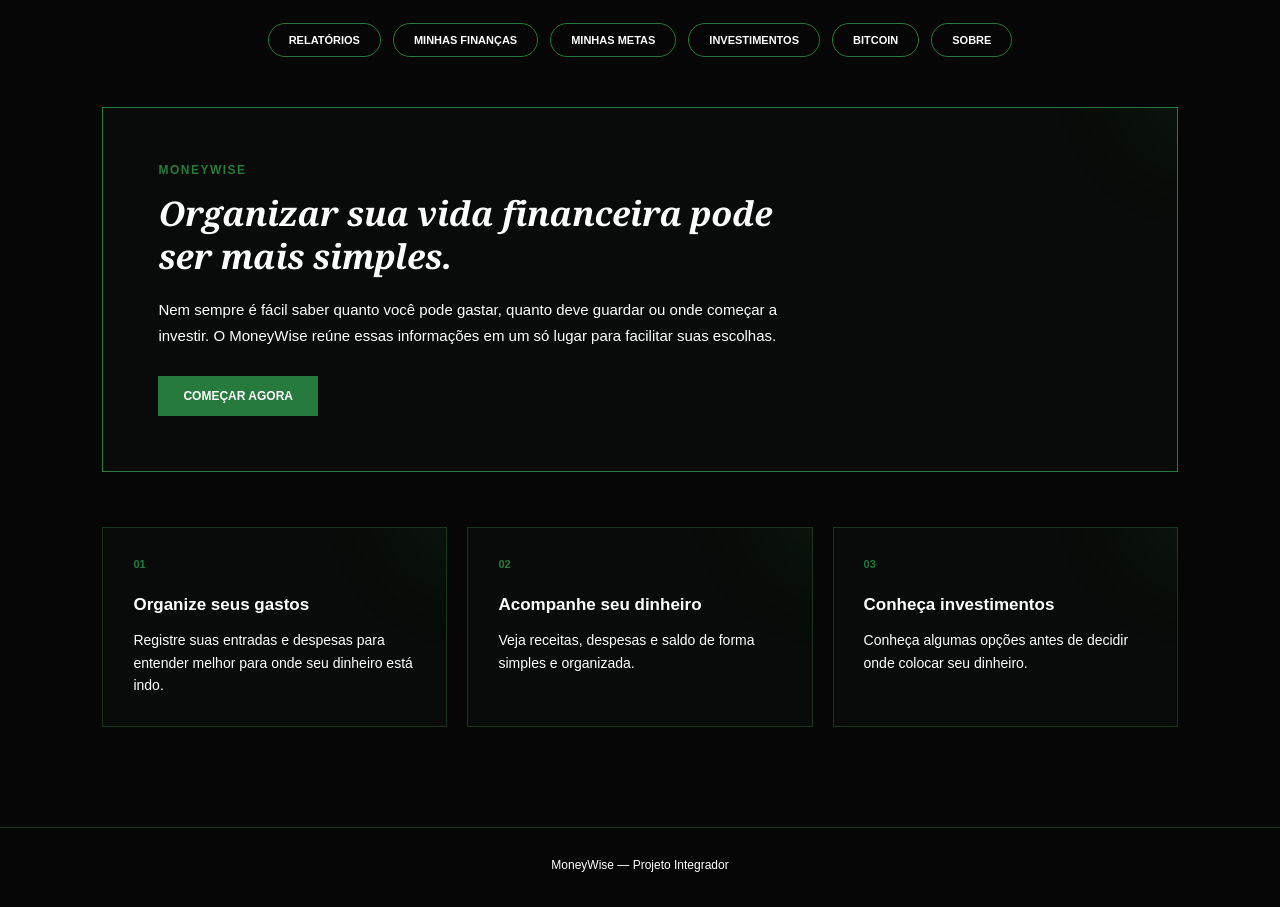
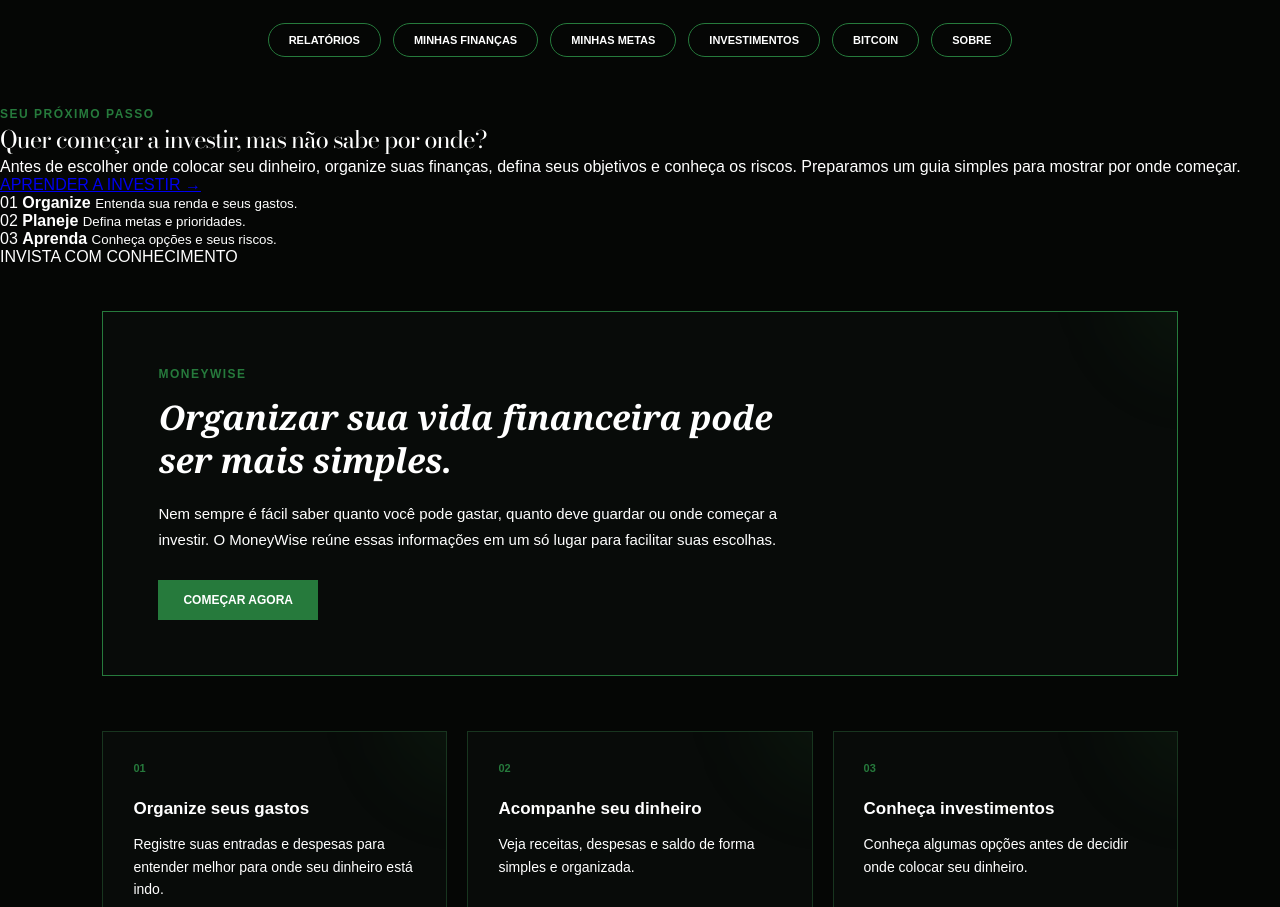
Before and after one commit to luskinha11/MoneyWise, a website with bundled scripts: page index.html in a window 1280 px wide. Shown: the part 1532-2439 px from the top of the page. Built offline with nearby package versions, Linux system fonts and the light colour scheme; no server answers.

Commit message:
Adiciona chamada para guia de investimentos na página inicial

```diff
--- a/index.html
+++ b/index.html
@@ -389,6 +389,46 @@
 </section>
 
 
+        <!-- DIRECIONAMENTO PARA INVESTIMENTOS -->
+
+        <section class="home-investment-guide">
+
+            <div class="home-investment-copy">
+                <p class="label">SEU PRÓXIMO PASSO</p>
+                <h2>Quer começar a investir, mas não sabe por onde?</h2>
+                <p>
+                    Antes de escolher onde colocar seu dinheiro, organize suas finanças,
+                    defina seus objetivos e conheça os riscos. Preparamos um guia simples
+                    para mostrar por onde começar.
+                </p>
+                <a href="investimentos.html" class="home-investment-button">
+                    APRENDER A INVESTIR <span aria-hidden="true">→</span>
+                </a>
+            </div>
+
+            <div class="home-investment-steps">
+                <div class="home-investment-step">
+                    <span>01</span>
+                    <strong>Organize</strong>
+                    <small>Entenda sua renda e seus gastos.</small>
+                </div>
+                <div class="home-investment-step">
+                    <span>02</span>
+                    <strong>Planeje</strong>
+                    <small>Defina metas e prioridades.</small>
+                </div>
+                <div class="home-investment-step">
+                    <span>03</span>
+                    <strong>Aprenda</strong>
+                    <small>Conheça opções e seus riscos.</small>
+                </div>
+            </div>
+
+            <span class="home-investment-decoration" aria-hidden="true">INVISTA COM CONHECIMENTO</span>
+
+        </section>
+
+
         <section class="about">
 
             <div class="about-content">
```
